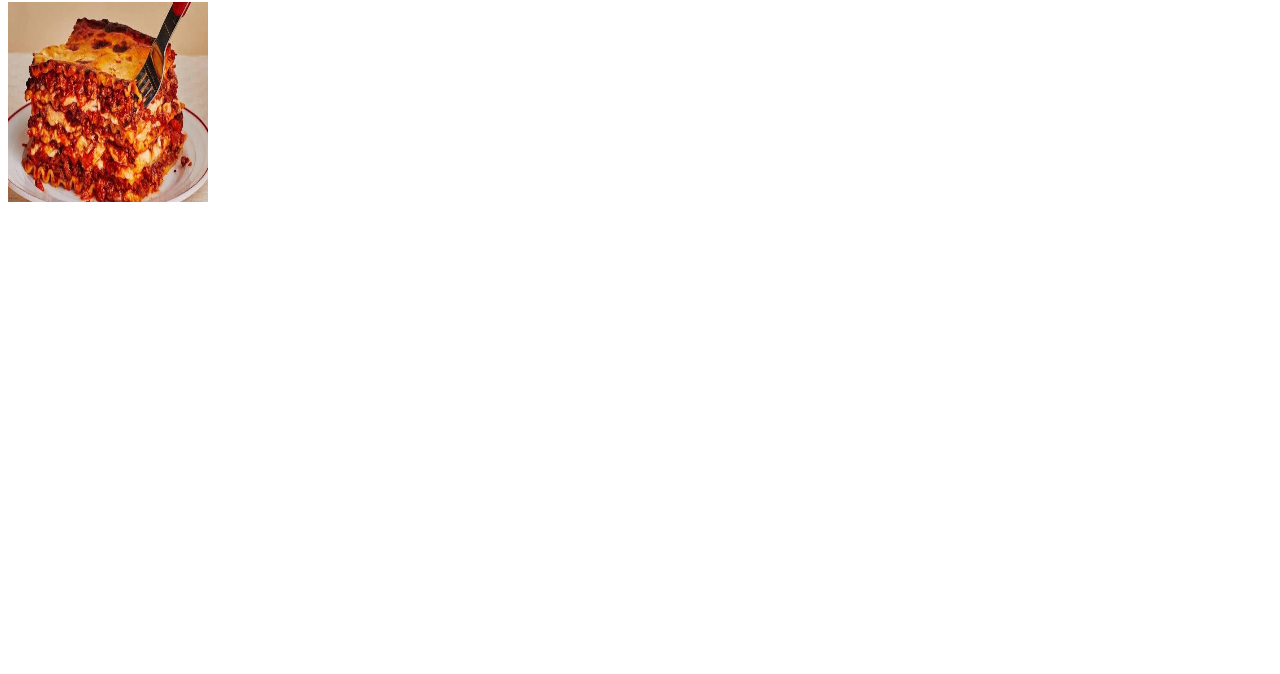
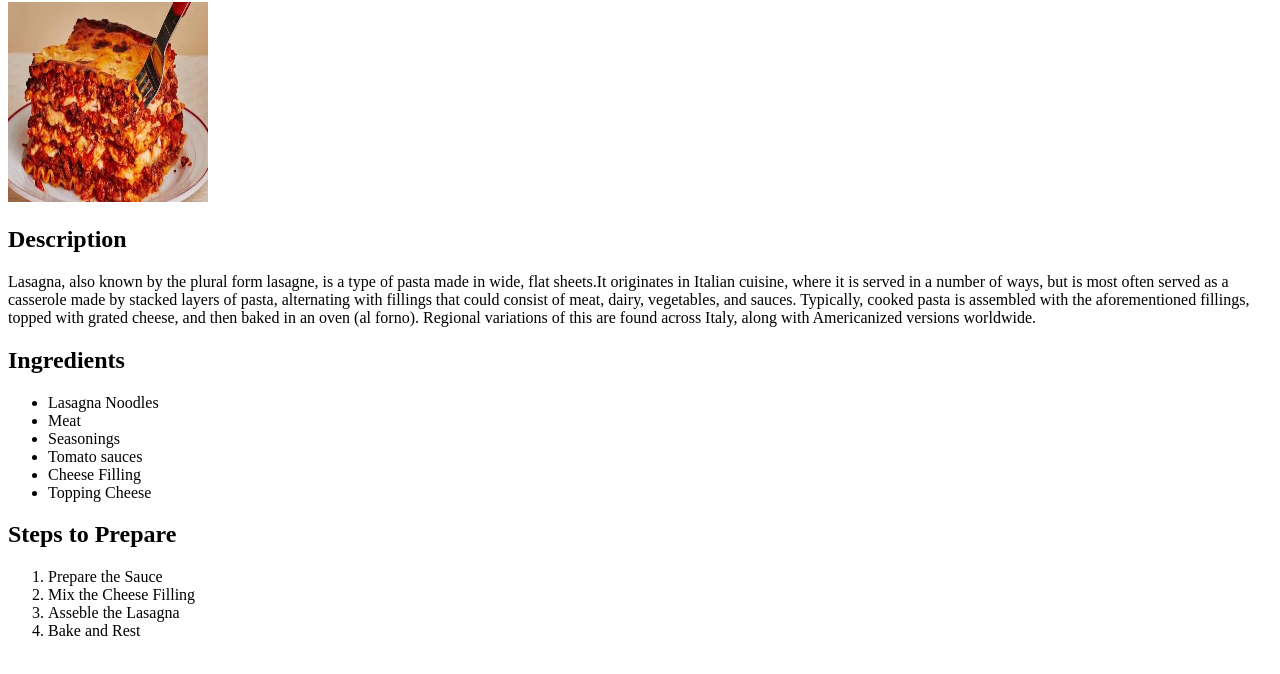
Before and after one commit to PuspaGithub/odin-recipes, a plain HTML site: page recipes/lasagna.html in a window 1280 px wide. Shown: the part 104-778 px from the top of the page. Drawn offline with Linux system fonts and the light colour scheme.

Commit message:
made two new file momo and burger, finished lasagna with image, description, ingridients, and steps

```diff
--- a/recipes/lasagna.html
+++ b/recipes/lasagna.html
@@ -9,5 +9,24 @@
     <strong><a href="../index.html">Back to Homepage</a></strong>
     <h1>Lasagna Recipe</h1>
     <img src="./images/images.webp" alt="Lasagna image" height="200" width="200">
+
+    <h2>Description</h2>
+    <p>Lasagna, also known by the plural form lasagne, is a type of pasta made in wide, flat sheets.It originates in Italian cuisine, where it is served in a number of ways, but is most often served as a casserole made by stacked layers of pasta, alternating with fillings that could consist of meat, dairy, vegetables, and sauces. Typically, cooked pasta is assembled with the aforementioned fillings, topped with grated cheese, and then baked in an oven (al forno). Regional variations of this are found across Italy, along with Americanized versions worldwide.</p>
+    <h2>Ingredients</h2>
+    <ul>
+        <li>Lasagna Noodles</li>
+        <li>Meat</li>
+        <li>Seasonings</li>
+        <li>Tomato sauces</li>
+        <li>Cheese Filling</li>
+        <li>Topping Cheese</li>
+    </ul>
+    <h2>Steps to Prepare</h2>
+    <ol>
+        <li>Prepare the Sauce</li>
+        <li>Mix the Cheese Filling</li>
+        <li>Asseble the Lasagna</li>
+        <li>Bake and Rest</li>
+    </ol>
 </body>
 </html>
```
Also changed, not shown: index.html (+2 -0 lines), recipes/burger.html (added), recipes/momo.html (added).
